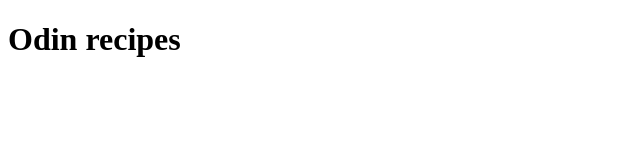
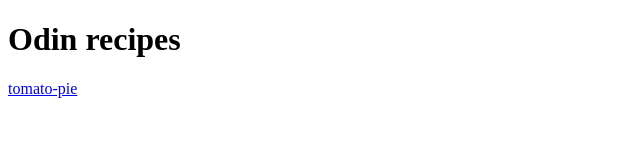
Before and after one commit to itachiu11/odin-recipes, a plain HTML site: page odin-recipes/index.html in a window 1280 px wide. Shown: the full height of the page, 0-640 px from the left. Drawn offline with Linux system fonts and the light colour scheme.

```diff
--- a/odin-recipes/index.htm
+++ b/odin-recipes/index.html
@@ -7,5 +7,7 @@
 </head>
 <body>
     <h1>Odin recipes</h1>
+    <a href="recipes/tomato-pie.html">tomato-pie</a>
+
 </body>
 </html>
```
Also changed, not shown: odin-recipes/recipes/tomato-pie.html (+2 -0 lines).
